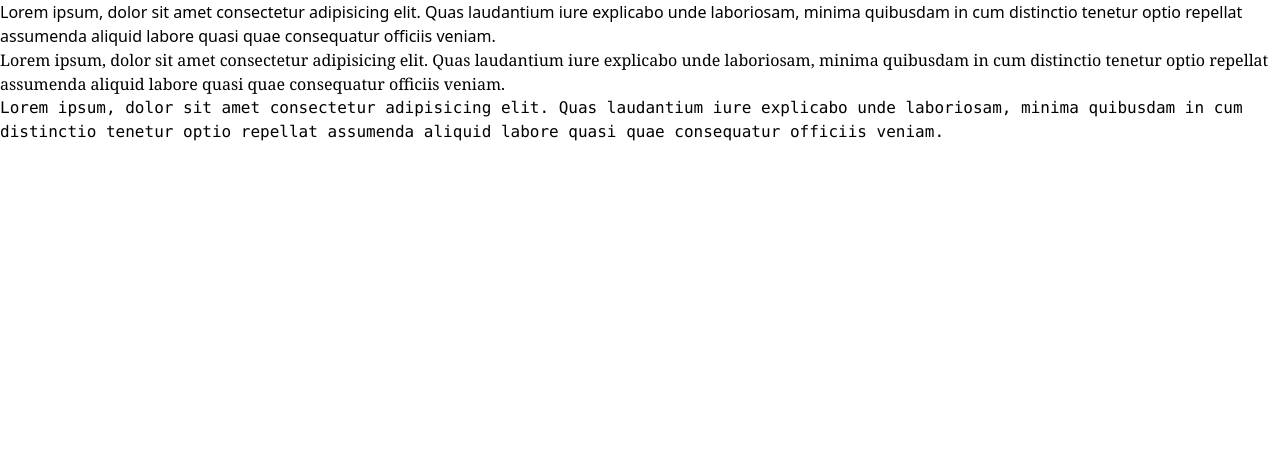
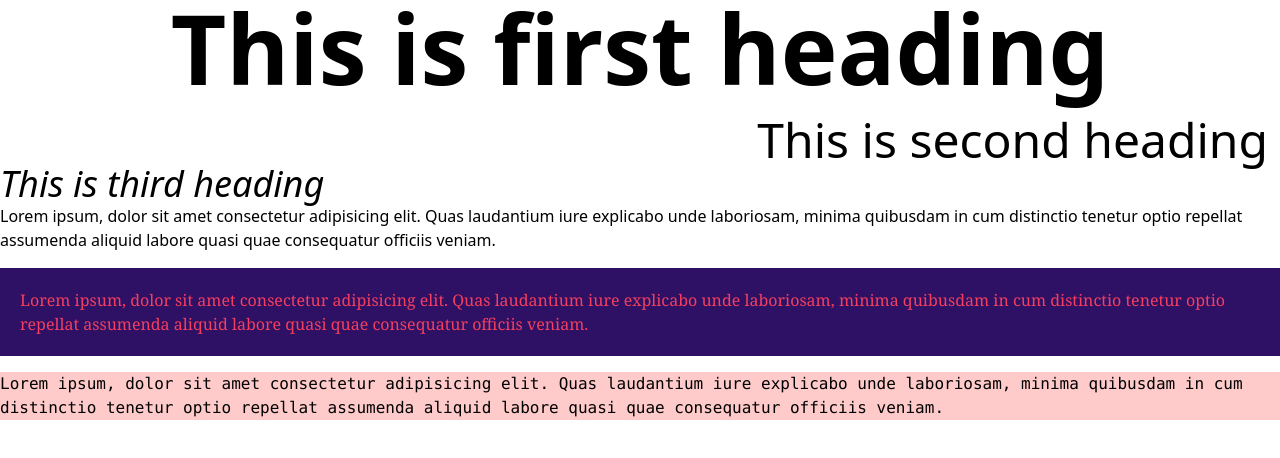
Before and after one commit to abhishek7631/TailwindCSS, a plain HTML site: page index.html in a window 1280 px wide. Drawn offline with nearby package versions, Linux system fonts and the light colour scheme.

Commit message:
code modified

```diff
--- a/index.html
+++ b/index.html
@@ -7,6 +7,9 @@
     <script src="https://cdn.tailwindcss.com"></script>
   </head>
   <body>
+    <h1 class="text-8xl text-center font-semibold">This is first heading</h1>
+    <h1 class="text-5xl text-right mt-5 mr-3">This is second heading</h1>
+    <h1 class="text-4xl italic">This is third heading</h1>
     <p class="font-sans">
       Lorem ipsum, dolor sit amet consectetur adipisicing elit. Quas laudantium
       iure explicabo unde laboriosam, minima quibusdam in cum distinctio tenetur
@@ -14,14 +17,14 @@
       veniam.
     </p>
 
-    <p class="font-serif">
+    <p class="font-serif bg-violet-950 text-rose-500 p-5 my-4">
       Lorem ipsum, dolor sit amet consectetur adipisicing elit. Quas laudantium
       iure explicabo unde laboriosam, minima quibusdam in cum distinctio tenetur
       optio repellat assumenda aliquid labore quasi quae consequatur officiis
       veniam.
     </p>
 
-    <p class="font-mono">
+    <p class="font-mono bg-red-200">
       Lorem ipsum, dolor sit amet consectetur adipisicing elit. Quas laudantium
       iure explicabo unde laboriosam, minima quibusdam in cum distinctio tenetur
       optio repellat assumenda aliquid labore quasi quae consequatur officiis
```
